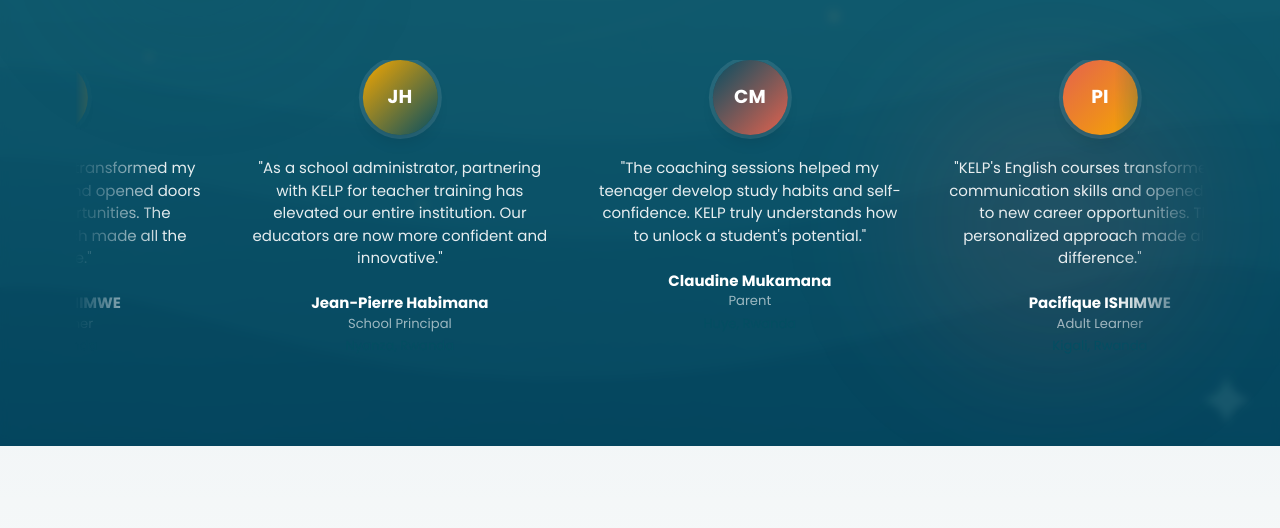
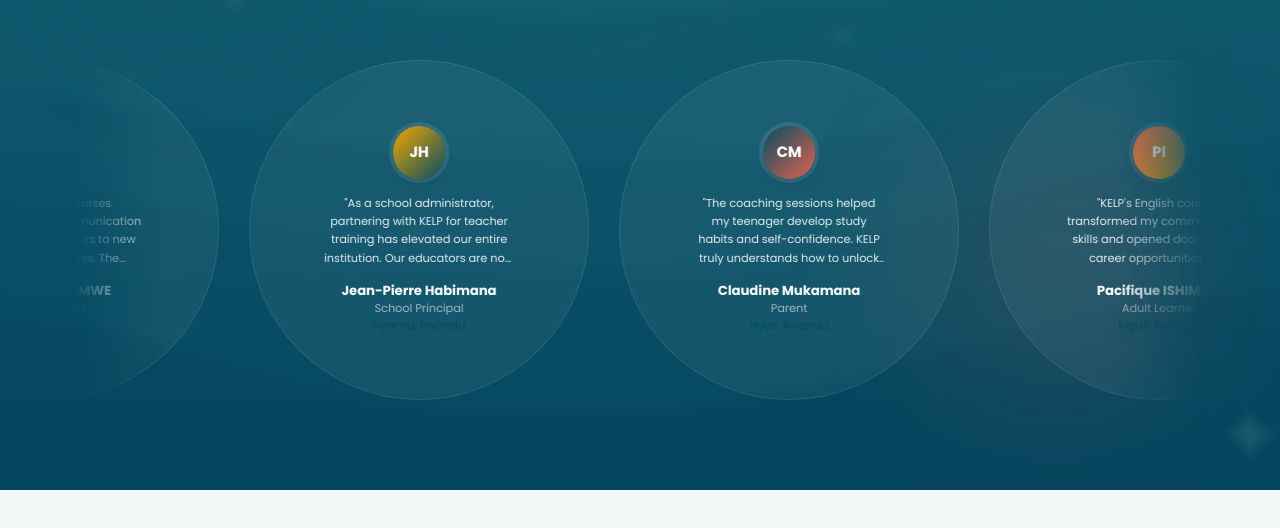
Before and after one commit to kelpeducation/kelpv2, a Next.js app: page / in a window 1280 px wide. Shown: the part 2917-3445 px from the top of the page. Built offline with nearby package versions, Linux system fonts and the light colour scheme.

Commit message:
working on testimonals part

```diff
--- a/src/components/home/TestimonialsSection.tsx
+++ b/src/components/home/TestimonialsSection.tsx
@@ -57,7 +57,7 @@
       <div className="relative z-10">
         {/* Header */}
         <div className="container-custom text-center max-w-3xl mx-auto mb-16 animate-fade-up">
-          <span className="text-primary font-semibold text-sm uppercase tracking-wider">{content.eyebrow}</span>
+          <span className="text-secondary font-semibold text-sm uppercase tracking-wider">{content.eyebrow}</span>
           <h2 className="text-2xl md:text-3xl lg:text-4xl font-bold mt-4 mb-6 text-background">
             {content.title}
             <span className="text-gradient-gold block">{content.highlight}</span>
@@ -76,25 +76,25 @@
             {loopItems.map((testimonial, index) => (
               <div
                 key={`${testimonial.author}-${index}`}
-                className="w-[280px] sm:w-[320px] flex-shrink-0 flex flex-col items-center text-center px-2"
+                className="w-[300px] h-[300px] sm:w-[340px] sm:h-[340px] flex-shrink-0 rounded-full bg-background/5 border border-background/10 backdrop-blur-sm flex flex-col items-center justify-center text-center p-10"
               >
                 {/* Circular avatar */}
                 <div
-                  className={`w-20 h-20 rounded-full bg-gradient-to-br ${avatarRings[index % avatarRings.length]} flex items-center justify-center text-xl font-bold text-white shadow-lg ring-4 ring-background/10 mb-6 flex-shrink-0`}
+                  className={`w-14 h-14 rounded-full bg-gradient-to-br ${avatarRings[index % avatarRings.length]} flex items-center justify-center text-base font-bold text-white shadow-lg ring-4 ring-background/10 mb-4 flex-shrink-0`}
                 >
                   {getInitials(testimonial.author)}
                 </div>
 
                 {/* Quote */}
-                <blockquote className="text-background/90 text-sm leading-relaxed lg:text-base mb-6">
+                <blockquote className="text-background/90 text-xs leading-relaxed line-clamp-4 mb-4 max-w-[190px]">
                   "{testimonial.quote}"
                 </blockquote>
 
                 {/* Author */}
                 <div>
-                  <p className="font-bold text-background">{testimonial.author}</p>
-                  <p className="text-background/60 text-sm">{testimonial.role}</p>
-                  <p className="text-primary text-sm mt-1">{testimonial.location}</p>
+                  <p className="font-bold text-background text-sm">{testimonial.author}</p>
+                  <p className="text-background/60 text-xs">{testimonial.role}</p>
+                  <p className="text-primary text-xs mt-0.5">{testimonial.location}</p>
                 </div>
               </div>
             ))}
```
